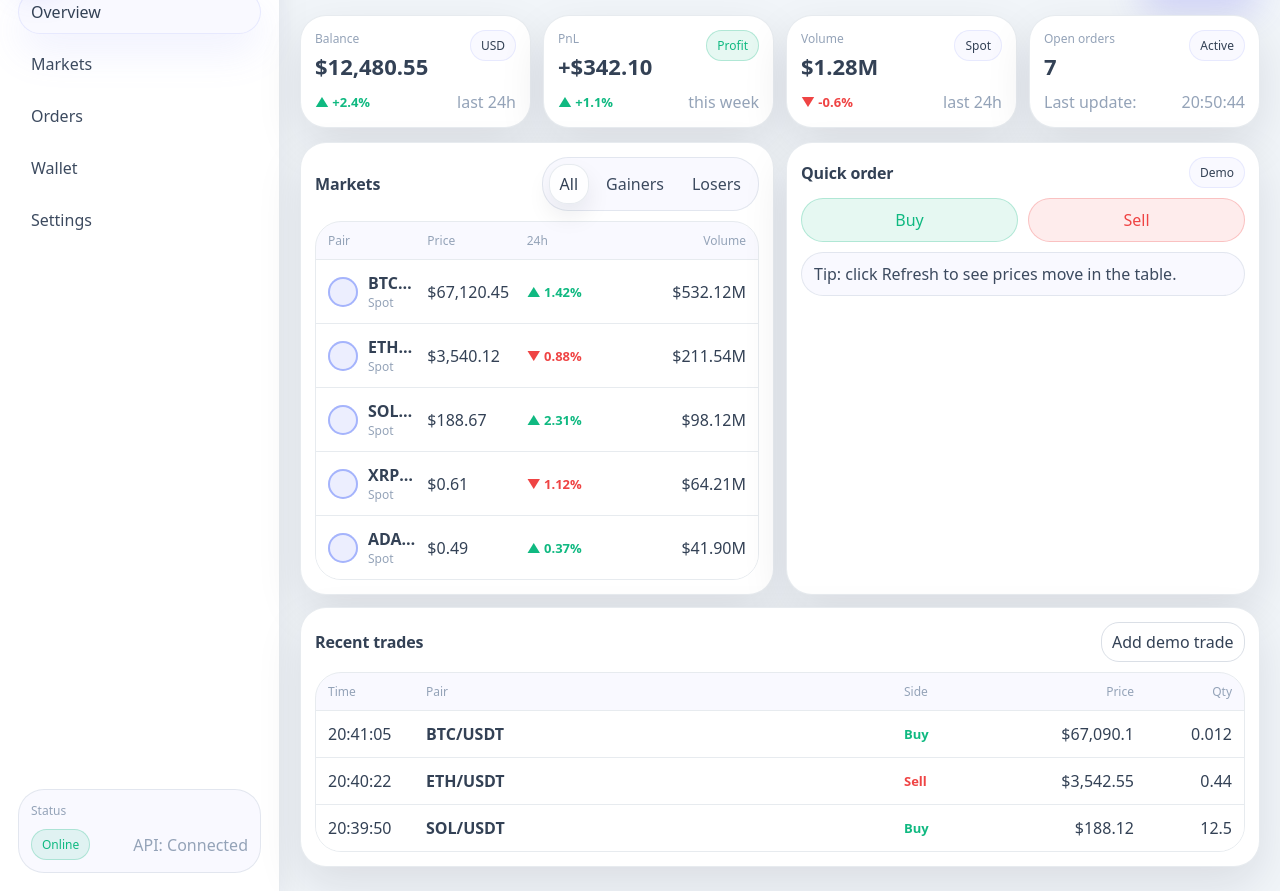
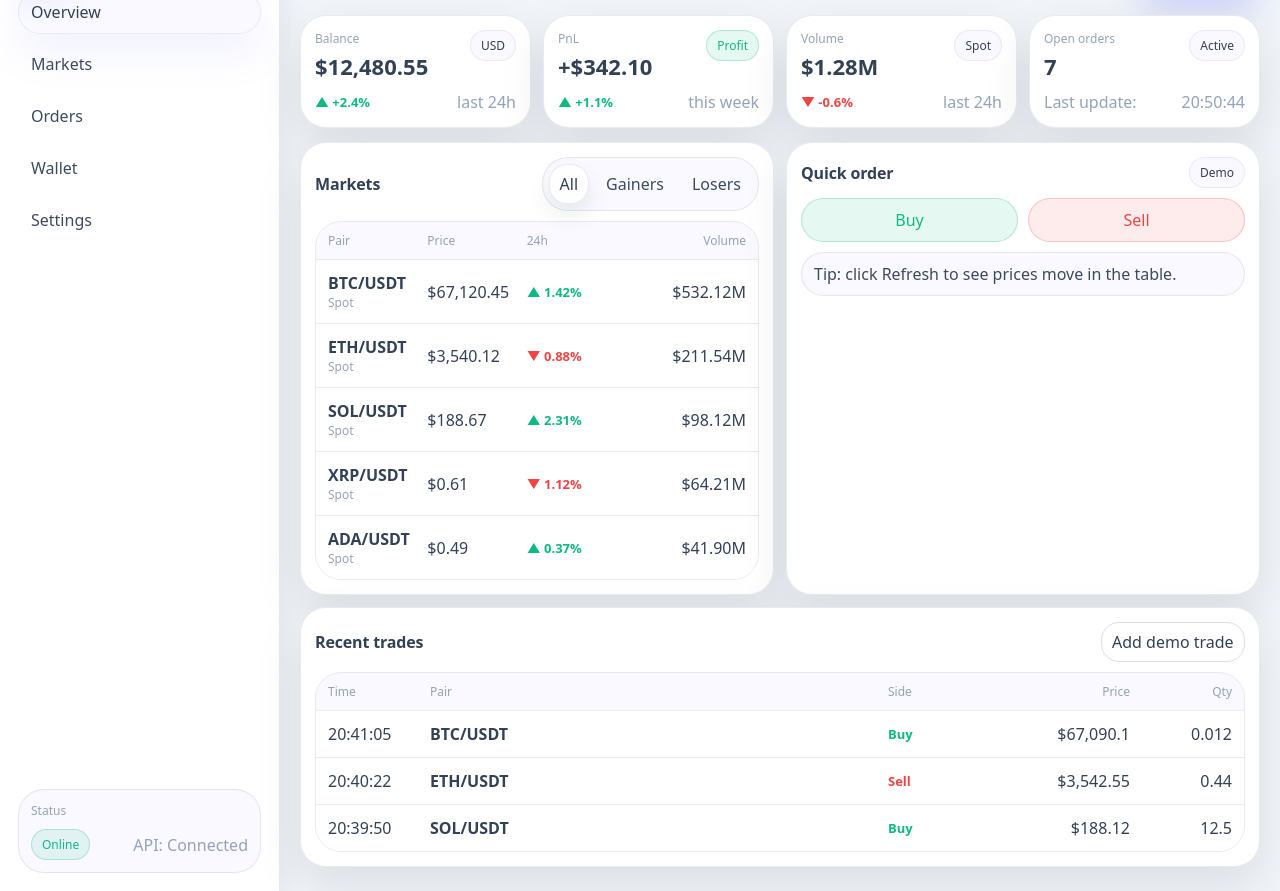
Before and after one commit to Davyd753/FrontJaPoidy, a plain HTML site: page index.html in a window 1280 px wide. Shown: the part 88-979 px from the top of the page. Drawn offline with Linux system fonts and the light colour scheme.

Commit message:
52components.css

```diff
--- a/assets/css/components.css
+++ b/assets/css/components.css
@@ -142,7 +142,13 @@
 .badge--soft{ background: var(--brand-05); border-color: var(--brand-15); }
 .badge--ok{ background: rgba(16,185,129,0.10); border-color: rgba(16,185,129,0.25); color: var(--green); }
 
-.trend{ font-weight: 900; font-size: 13px; white-space: nowrap; }
+.trend{
+  font-weight: 900;
+  font-size: 13px;
+  white-space: nowrap;
+  overflow: hidden;
+  text-overflow: ellipsis;
+}
 .trend--up{ color: var(--green); }
 .trend--down{ color: var(--red); }
 
@@ -179,7 +185,7 @@
   box-shadow: none;
 }
 
-/* Table */
+/* Table (default: flex) */
 .table{
   border-radius: var(--r-26);
   overflow:hidden;
@@ -194,18 +200,17 @@
   user-select:none;
 }
 
-/* БАЗОВА РОЗМІТКА КОЛОНОК */
 .table__head > div, .table__row > div{
   flex: 1 1 0;
-  min-width: 0;                 /* ключове для flex */
-  overflow: hidden;             /* 🔧 фікс: не лізе в сусідню колонку */
-  text-overflow: ellipsis;      /* 🔧 фікс: ... */
-  white-space: nowrap;          /* 🔧 фікс: не переносить під інші колонки */
+  min-width: 0;
+  overflow: hidden;
+  text-overflow: ellipsis;
+  white-space: nowrap;
 }
 
-/* Для 4-колоночної таблиці (Markets) залишаємо останню ширшою */
+/* Markets table (4 cols) last column fixed */
 .table:not(.table--compact) .table__head > div:last-child,
-.table:not(.table--compact) .table__row > div:last-child{
+.table:not(.table--compact) .table__row  > div:last-child{
   flex: 0 0 120px;
 }
 
@@ -218,20 +223,6 @@
   transition: background 160ms ease;
 }
 .table__row:hover{ background: rgba(129, 140, 248, 0.07); }
-
-.pair{
-  display:flex;
-  align-items:center;
-  gap: 10px;
-  min-width:0;
-}
-.pair__icon{
-  width: 30px; height: 30px;
-  border-radius: var(--r-18);
-  background: var(--brand-15);
-  box-shadow: inset 0 0 0 2px var(--brand-300);
-  flex: 0 0 auto;
-}
 
 /* Quick order */
 .order__actions{ display:flex; gap: 10px; margin-bottom: 10px; }
@@ -294,7 +285,6 @@
   pointer-events: none;
   transition: opacity 160ms ease, transform 160ms ease;
 }
-
 .dropdown.is-open .dropdown__menu{
   opacity: 1;
   transform: translateY(0) scale(1);
@@ -330,18 +320,28 @@
   box-shadow: 0 24px 70px rgba(0,0,0,0.55);
 }
 
-/* ✅ ФІКС САМЕ ДЛЯ "Recent trades" (5 колонок) */
-.table--compact .table__head > div:nth-child(1),
-.table--compact .table__row  > div:nth-child(1){ flex: 0 0 88px; }   /* Time */
+/* ✅ ГОЛОВНИЙ ФІКС: Recent trades = GRID (не накладається ніколи) */
+.table--compact .table__head,
+.table--compact .table__row{
+  display: grid;
+  grid-template-columns: 92px minmax(140px, 1fr) 92px 140px 92px;
+  column-gap: 10px;
+  align-items: center;
+}
 
-.table--compact .table__head > div:nth-child(2),
-.table--compact .table__row  > div:nth-child(2){ flex: 1 1 160px; }  /* Pair */
+/* Для grid потрібно прибрати flex-логіку колонок */
+.table--compact .table__head > div,
+.table--compact .table__row  > div{
+  min-width: 0;
+  overflow: hidden;
+  text-overflow: ellipsis;
+  white-space: nowrap;
+}
 
-.table--compact .table__head > div:nth-child(3),
-.table--compact .table__row  > div:nth-child(3){ flex: 0 0 92px; }   /* Side */
-
-.table--compact .table__head > div:nth-child(4),
-.table--compact .table__row  > div:nth-child(4){ flex: 0 0 128px; }  /* Price */
-
-.table--compact .table__head > div:nth-child(5),
-.table--compact .table__row  > div:nth-child(5){ flex: 0 0 88px; }   /* Qty */
+/* На дуже вузьких екранах — трохи стискаємо */
+@media (max-width: 420px){
+  .table--compact .table__head,
+  .table--compact .table__row{
+    grid-template-columns: 86px minmax(120px, 1fr) 86px 128px 86px;
+  }
+}
```
